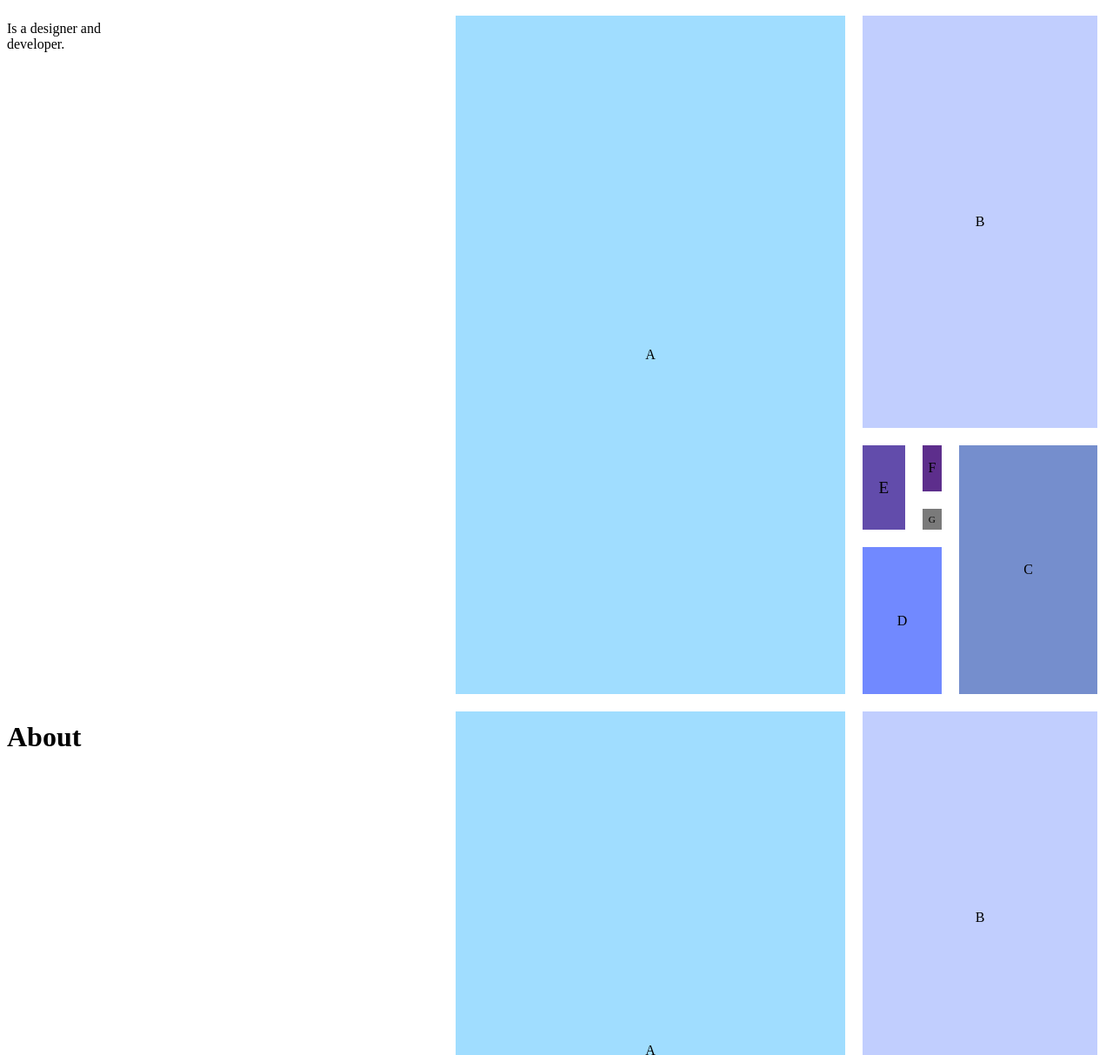
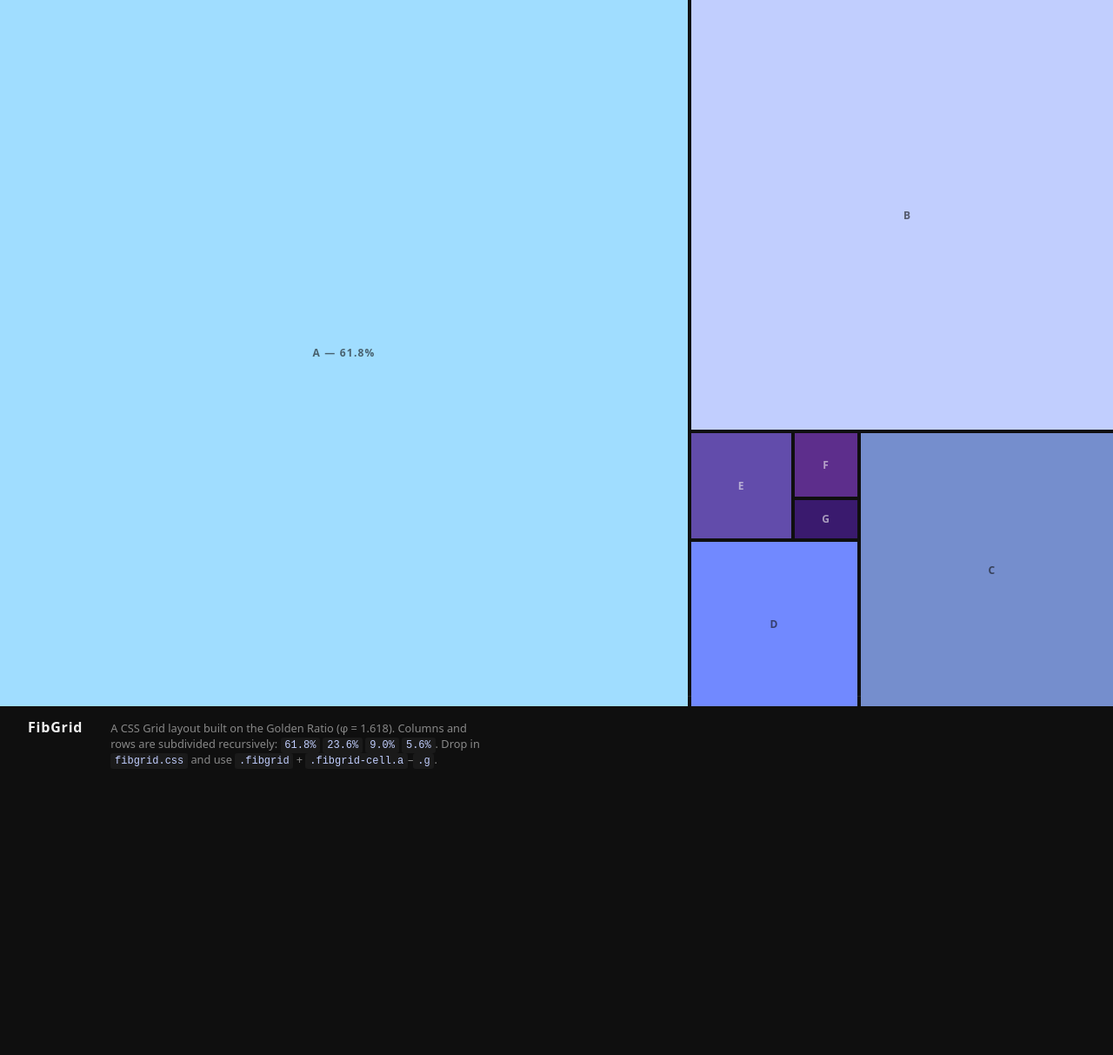
Before and after one commit to yukseltron/fibgrid, a plain HTML site: page index.html in a window 1280 px wide. Shown: the top 1213 px of the page at 87% size. After the commit the page ends 906 px from the top, so only its background shows below. Drawn offline with Linux system fonts and the light colour scheme.

Commit message:
repurpose

```diff
--- /dev/null
+++ b/fibgrid.css
@@ -0,0 +1,67 @@
+/**
+ * FibGrid — A CSS Grid layout system based on the Golden Ratio
+ *
+ * Columns and rows are divided using recursive φ (phi = 1.618) subdivision:
+ *
+ *   61.8%  →  1/φ         (largest zone)
+ *   23.6%  →  (1 - 1/φ) × 1/φ
+ *    9.0%  →  (1 - 1/φ) × (1 - 1/φ) × 1/φ
+ *    5.6%  →  remainder
+ *
+ * Grid areas (7 cells, A–G):
+ *
+ *   ┌───────────────────────────────┐
+ *   │               │ B             │
+ *   │               ├────┬────┤     │
+ *   │      A        │ E  │ F  │  C  │
+ *   │               │    ├────┤     │
+ *   │               │    │ G  │     │
+ *   ├───────────────┴────┴────┤     │
+ *   │           D             │     │
+ *   └─────────────────────────┴─────┘
+ *
+ * Usage:
+ *   <div class="fibgrid">
+ *     <div class="fibgrid-cell a">A</div>
+ *     <div class="fibgrid-cell b">B</div>
+ *     <div class="fibgrid-cell c">C</div>
+ *     <div class="fibgrid-cell d">D</div>
+ *     <div class="fibgrid-cell e">E</div>
+ *     <div class="fibgrid-cell f">F</div>
+ *     <div class="fibgrid-cell g">G</div>
+ *   </div>
+ *
+ * Customisation:
+ *   --fibgrid-height   Height of the grid (default: 100vh)
+ *   --fibgrid-gap      Gap between cells (default: 0px)
+ */
+
+.fibgrid {
+  display: grid;
+  height: var(--fibgrid-height, 100vh);
+  gap: var(--fibgrid-gap, 0px);
+  grid-template-columns: 61.8% 9.02% 5.58% 23.6%;
+  grid-template-rows:    61.8% 9.02% 5.58% 23.6%;
+  grid-template-areas:
+    "a b b b"
+    "a e f c"
+    "a e g c"
+    "a d d c";
+}
+
+.fibgrid-cell {
+  display: flex;
+  justify-content: center;
+  align-items: center;
+  overflow: hidden;
+  min-width: 0;
+  min-height: 0;
+}
+
+.fibgrid-cell.a { grid-area: a; }
+.fibgrid-cell.b { grid-area: b; }
+.fibgrid-cell.c { grid-area: c; }
+.fibgrid-cell.d { grid-area: d; }
+.fibgrid-cell.e { grid-area: e; }
+.fibgrid-cell.f { grid-area: f; }
+.fibgrid-cell.g { grid-area: g; }
--- a/index.html
+++ b/index.html
@@ -1,40 +1,94 @@
 <!DOCTYPE html>
-<html>
+<html lang="en">
   <head>
     <meta charset="UTF-8">
-    <title>title</title>
-  <link rel="stylesheet" href="style.css" type="text/css">
+    <meta name="viewport" content="width=device-width, initial-scale=1.0">
+    <title>FibGrid — Golden Ratio CSS Grid</title>
+    <link rel="stylesheet" href="fibgrid.css">
+    <style>
+      /* Demo styles — not part of fibgrid.css */
+      *, *::before, *::after { box-sizing: border-box; margin: 0; padding: 0; }
+
+      body {
+        font-family: system-ui, sans-serif;
+        background: #0f0f0f;
+        color: #f0f0f0;
+      }
+
+      /* Override gap for the demo */
+      .fibgrid {
+        --fibgrid-gap: 4px;
+      }
+
+      /* Demo colours per cell */
+      .fibgrid-cell.a { background: #a0ddff; color: #0f0f0f; }
+      .fibgrid-cell.b { background: #c1cefe; color: #0f0f0f; }
+      .fibgrid-cell.c { background: #758ecd; color: #0f0f0f; }
+      .fibgrid-cell.d { background: #7189ff; color: #0f0f0f; }
+      .fibgrid-cell.e { background: #624cab; }
+      .fibgrid-cell.f { background: #5d2e8c; }
+      .fibgrid-cell.g { background: #3a1a6e; }
+
+      .fibgrid-cell span {
+        font-size: 0.75rem;
+        font-weight: 600;
+        opacity: 0.6;
+        letter-spacing: 0.1em;
+        text-transform: uppercase;
+      }
+
+      /* Info bar */
+      .info {
+        padding: 1.5rem 2rem;
+        border-top: 1px solid #222;
+        display: flex;
+        gap: 2rem;
+        flex-wrap: wrap;
+        align-items: baseline;
+      }
+
+      .info h1 {
+        font-size: 1rem;
+        font-weight: 700;
+        letter-spacing: 0.05em;
+      }
+
+      .info p {
+        font-size: 0.8rem;
+        color: #888;
+        max-width: 60ch;
+      }
+
+      .info code {
+        font-family: monospace;
+        font-size: 0.75rem;
+        background: #1a1a1a;
+        padding: 0.15em 0.4em;
+        border-radius: 3px;
+        color: #c1cefe;
+      }
+    </style>
   </head>
   <body>
-      <div class="container">
-          <div class="left-container">
-              <p>
-                Is a designer and developer.
-              </p>
-          </div>
-          <div class="gr-container">
-            <div class="item a">A</div>
-            <div class="item b">B</div>
-            <div class="item c">C</div>
-            <div class="item d">D</div>
-            <div class="item e">E</div>
-            <div class="item f">F</div>
-            <div class="item g">G</div>
-          </div>
-      </div>
-      <div class="container">
-          <div class="left">
-              <h1>About</h1>
-          </div>
-          <div class="gr-container">
-            <div class="item a">A</div>
-            <div class="item b">B</div>
-            <div class="item c">C</div>
-            <div class="item d">D</div>
-            <div class="item e">E</div>
-            <div class="item f">F</div>
-            <div class="item g">G</div>
-          </div>
-      </div>
+
+    <div class="fibgrid">
+      <div class="fibgrid-cell a"><span>A — 61.8%</span></div>
+      <div class="fibgrid-cell b"><span>B</span></div>
+      <div class="fibgrid-cell c"><span>C</span></div>
+      <div class="fibgrid-cell d"><span>D</span></div>
+      <div class="fibgrid-cell e"><span>E</span></div>
+      <div class="fibgrid-cell f"><span>F</span></div>
+      <div class="fibgrid-cell g"><span>G</span></div>
+    </div>
+
+    <div class="info">
+      <h1>FibGrid</h1>
+      <p>
+        A CSS Grid layout built on the Golden Ratio (φ = 1.618).
+        Columns and rows are subdivided recursively: <code>61.8%</code> <code>23.6%</code> <code>9.0%</code> <code>5.6%</code>.
+        Drop in <code>fibgrid.css</code> and use <code>.fibgrid</code> + <code>.fibgrid-cell.a</code>–<code>.g</code>.
+      </p>
+    </div>
+
   </body>
 </html>
--- a/style.css
+++ /dev/null
@@ -1,73 +0,0 @@
-.container {
-    display: grid;
-    grid-template-columns: 40% 60%;
-    grid-template-rows: 50% auto;
-    grid-template-areas:
-      "L R";
-}
-
-.gr-container {
-  height: 100vh;
-  display: grid;
-  grid-template-columns: 61.8% 9.02% 5.58% 23.6%;
-  grid-template-rows: 61.8% 9.02% 5.58% 23.6%;
-  grid-template-areas:
-    "A B B B"
-    "A E F C"
-    "A E G C"
-    "A D D C";
-}
-
-.left-container {
-    display: grid;
-    grid-template-columns: 25% 75%;
-    grid-template-rows: 50% auto;
-    grid-template-areas:
-      "L R";
-}
-
-.item {
-  display: flex;
-  justify-content: center;
-  align-items: center;
-  padding: 5px;
-  border: 10px solid white;
-}
-
-.item.a {
-  grid-area: A;
-  background-color: #a0ddff;
-}
-
-.item.b {
-  grid-area: B;
-  background-color: #c1cefe;
-}
-
-.item.c {
-  grid-area: C;
-  background-color: #758ecd;
-}
-
-.item.d {
-  grid-area: D;
-  background-color: #7189ff;
-}
-
-.item.e {
-  grid-area: E;
-  font-size: 1.2em;
-  background-color: #624cab;
-}
-
-.item.f {
-  grid-area: F;
-  font-size: 1em;
-  background-color: #5d2e8c;
-}
-
-.item.g {
-  grid-area: G;
-  font-size: 0.7em;
-  background-color: #7a7a7a;
-}
```
Also changed, not shown: main.js (deleted).
